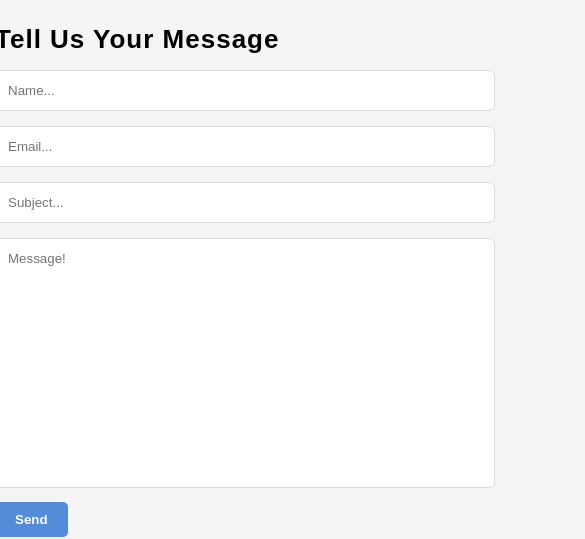
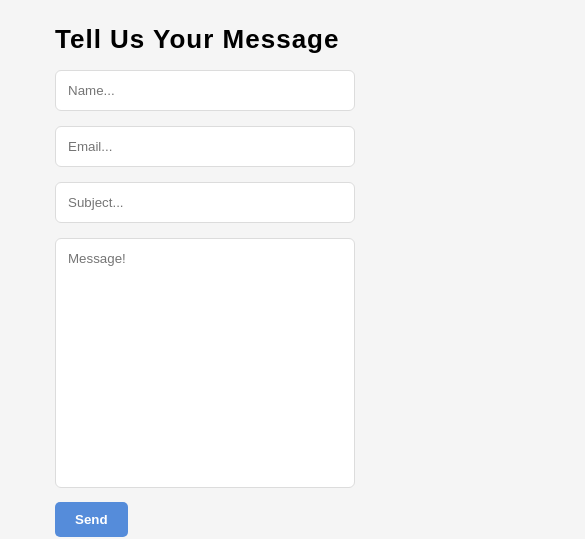
Before and after one commit to Strahil731/Graduation_thesis_SoftUni, a React (Vite) app: page /contact in a window 390 px wide. Shown: the part 658-1197 px from the top of the page, 585 px wide, since content can reach past the window. Built offline with nearby package versions, Linux system fonts and the light colour scheme.

Commit message:
Update contact.css

```diff
--- a/src/Styles/contact.css
+++ b/src/Styles/contact.css
@@ -112,3 +112,21 @@
     background: none;
     color: #558cda;
 }
+
+@media(max-width: 950px) {
+    .contact {
+        width: 100%;
+    }
+
+    .contact .container .message .message_container {
+        margin-left: 120px;
+    }
+
+    .contact .container .message .message_container .input_box input {
+        max-width: 60%;
+    }
+
+    .contact .container .message .message_container .input_box textarea {
+        max-width: 60%;
+    }
+}
```
